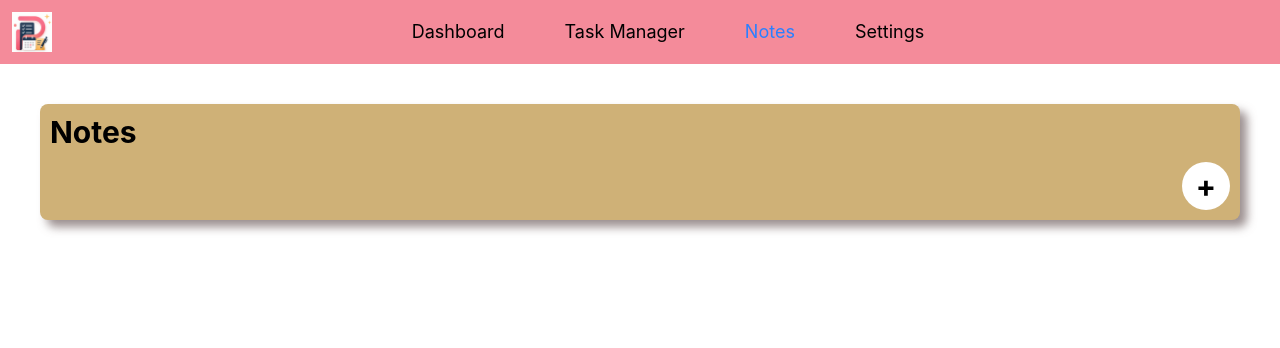
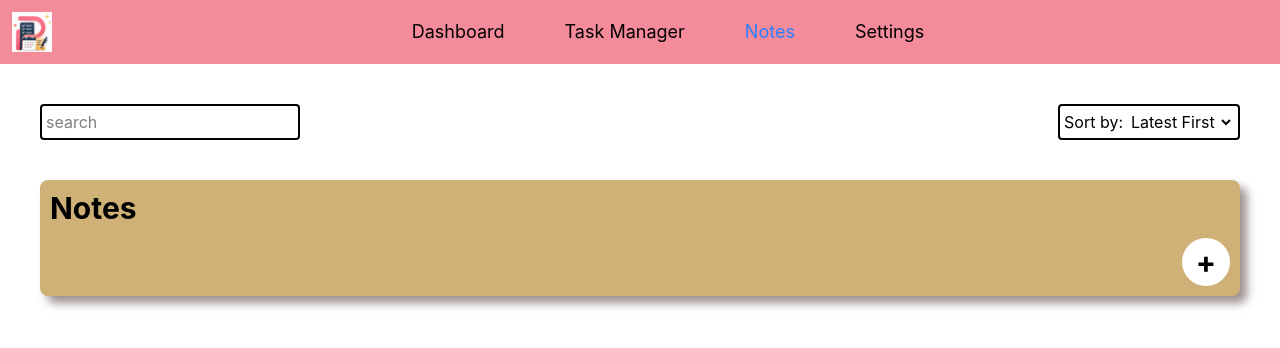
Before and after one commit to trishnanjalipati-lab/ProductivityDashboard, a React (Vite) app: page /notes in a window 1280 px wide. Shown: the top 348 px of the page. Built offline with nearby package versions, Linux system fonts and the light colour scheme; what lightswind would draw is missing.

Commit message:
implemented search functionality and individual sort

```diff
--- a/src/components/Notes.jsx
+++ b/src/components/Notes.jsx
@@ -7,8 +7,10 @@ function Notes() {
   const [note, setnote] = useState("")
   const { notes, setnotes } = useNote()
   const [showNote,setshowNote]=useState(false)
+  const [search,setsearch]=useState("")
+  const [sort,setsort]=useState(()=>{return localStorage.getItem("noteorder")||"Latest First"})
   const noteref=useRef(null)
-  const order=localStorage.getItem("sortOrder")
+  // const order=localStorage.getItem("sortOrder")
   const handleBtn=()=>{
     setshowNote(true)
     }
@@ -68,12 +70,33 @@ function Notes() {
         : item
     ))
   }
-  const displayedNotes= order === "Latest First" ? [...notes].reverse(): notes;
+  const displayedNotes= sort === "Latest First" ? [...notes].reverse(): notes;
   const deleteNote=(id)=>{
     setnotes(notes.filter((notes)=>id!==notes.id))
   }
 
+  const searchedNotes=displayedNotes.filter((notes)=>(
+    notes.note.toLowerCase().includes(search.trim().toLowerCase())||
+    notes.title.toLowerCase().includes(search.trim().toLowerCase())
+  ))
   return (
+    <div>
+    <div className='flex justify-between m-10 gap-2 max-md:flex-col max-md:m-3'>
+    <input type='search'
+     placeholder='search'
+     value={search}
+     onChange={(e)=>setsearch(e.target.value)}
+     className='bg-white text-black min-w-0 gap-1 p-1 rounded-sm border-2 border-black' />
+    <div className='flex dark:bg-white text-black gap-1 p-1 rounded-sm border-2 border-black'>
+    <p>Sort by:</p>
+    <select className='cursor-pointer outline-0' value={sort} onChange={(e)=>
+    {setsort(e.target.value)
+    localStorage.setItem("noteorder",e.target.value)}}>
+      <option>Latest First</option>
+      <option>Oldest First</option>
+    </select>
+    </div>
+    </div>
     <div className='flex flex-col bg-[#CFB177] shadow-[7px_7px_10px_#7a6969bd] rounded-lg m-10 p-2.5 gap-3 dark:bg-[#1a1a1a] dark:text-white '>
     <h1 className='font-bold text-3xl'>Notes</h1>
     {(showNote)&& (
@@ -85,7 +108,7 @@ function Notes() {
     </div>
     )}
 
-    {displayedNotes.map((item) => (
+    {searchedNotes.map((item) => (
        <div key={item.id}  className="group flex flex-col bg-white border-2 border-black p-1 rounded-lg dark:text-black " >
        <div className='flex justify-between'>
        <textarea
@@ -105,6 +128,7 @@ function Notes() {
        </div> ))}
     <button type='button' onClick={handleBtn} className='font-bold text-3xl rounded-full h-12 w-12 self-end bg-white cursor-pointer dark:text-black 'id='button'>+</button>
     </div>
+    </div>
   )
 }
 export default Notes
--- a/src/components/Settings.jsx
+++ b/src/components/Settings.jsx
@@ -9,8 +9,8 @@ function Settings() {
   const selectref=useRef(null)
   const {mode,lightmode,darkmode}=usetheme()
   const navigate=useNavigate()
-  const [sort,setsort]=useState(localStorage.getItem
-  ("sortOrder")||"Latest First")
+  const[sortTask,setsortTask]=useState(()=>{return localStorage.getItem("taskorder")||"Latest First"})
+  const [sortNotes,setsortNotes]=useState(()=>{return localStorage.getItem("noteorder")||"Latest First"})
 
   useEffect(()=>{
     function handleClick(event){
@@ -59,14 +59,27 @@ function Settings() {
      </form>
      </div>
      <div>
-     <span>Sort:</span>
+     <span>Sort tasks:</span>
      <select
      className='mx-1 p-0.5 cursor-pointer dark:bg-[#1a1a1a]'
      ref={selectref}
-     value={sort}
+     value={sortTask}
      onChange={(e) =>
-     {setsort(e.target.value)
-     localStorage.setItem("sortOrder",e.target.value)}}>
+     {setsortTask(e.target.value)
+     localStorage.setItem("taskorder",e.target.value)}}>
+     <option>Latest First</option>
+     <option>Oldest First</option>
+     </select>
+     </div>
+     <div>
+     <span>Sort notes:</span>
+     <select
+     className='mx-1 p-0.5 cursor-pointer dark:bg-[#1a1a1a]'
+     ref={selectref}
+     value={sortNotes}
+     onChange={(e) =>
+     {setsortNotes(e.target.value)
+     localStorage.setItem("noteorder",e.target.value)}}>
      <option>Latest First</option>
      <option>Oldest First</option>
      </select>
--- a/src/components/TaskManager.jsx
+++ b/src/components/TaskManager.jsx
@@ -9,8 +9,10 @@ function Taskmanager() {
   const [showInput, setshowInput] = useState(false)
   const [editTask, seteditTask] = useState("")
   const [editTaskid, seteditTaskid] = useState(null)
-  const order=localStorage.getItem("sortOrder")
-  const displayTasks= order==="Latest First"?[...tasks].reverse():tasks
+  const [search,setsearch]=useState("")
+  const[sort,setsort]=useState(()=>{return localStorage.getItem("taskorder") || "Latest First"})
+  // const order=localStorage.getItem("sortOrder")
+  const displayTasks= sort==="Latest First"?[...tasks].reverse():tasks
   const handleBtn=()=>{
     setshowInput(true)
 }
@@ -40,7 +42,32 @@ function Taskmanager() {
   const deleteTask=(id)=>{
     setTasks(tasks.filter(task=>id!==task.id))
   }
+  const searchedTasks=displayTasks.filter((task)=>
+    task.text.toLowerCase().includes(search.trim().toLowerCase())
+  )
+
+
+
+
   return (
+    <div>
+    <div className='flex justify-between m-10 gap-2 max-md:flex-col max-md:m-3'>
+    <input type='search'
+    placeholder='search'
+    value={search}
+    className='bg-white text-black min-w-0 gap-1 p-1 rounded-sm border-2 border-black'
+    onChange={(e)=>setsearch(e.target.value)}
+    />
+    <div className='flex dark:bg-white text-black gap-1 p-1 rounded-sm border-2 border-black'>
+    <p>Sort by:</p>
+    <select className='cursor-pointer outline-0' value={sort} onChange={(e)=>
+    {setsort(e.target.value)
+    localStorage.setItem("taskorder",e.target.value)}}>
+      <option>Latest First</option>
+      <option>Oldest First</option>
+    </select>
+    </div>
+    </div>
 
     <div className='flex flex-col bg-[#126842] shadow-[5px_5px_10px_#7a6969bd] text-white m-10 p-2.5 overflow-x-hidden rounded-lg gap-3 dark:bg-[#1a1a1a]'>
     <h1 className='font-bold text-3xl'>Tasks</h1>
@@ -60,7 +87,7 @@ function Taskmanager() {
     </div>
   )}
     <div id='taskContainer' className='flex flex-col gap-1' >
-    {displayTasks.map((value,index)=>{
+    {searchedTasks.map((value,index)=>{
     if (editTaskid===value.id){
       return (
       <form className='flex gap-4 w-full max-md:flex-col max-md:gap-1' onSubmit={updateTask}>
@@ -89,6 +116,7 @@ function Taskmanager() {
     </div>
     <button type='button' onClick={handleBtn} className='font-bold text-3xl rounded-full h-12 w-12 self-end bg-white text-black cursor-pointer'id='button'>+</button>
     </div>
+    </div>
 
   )
 
```
